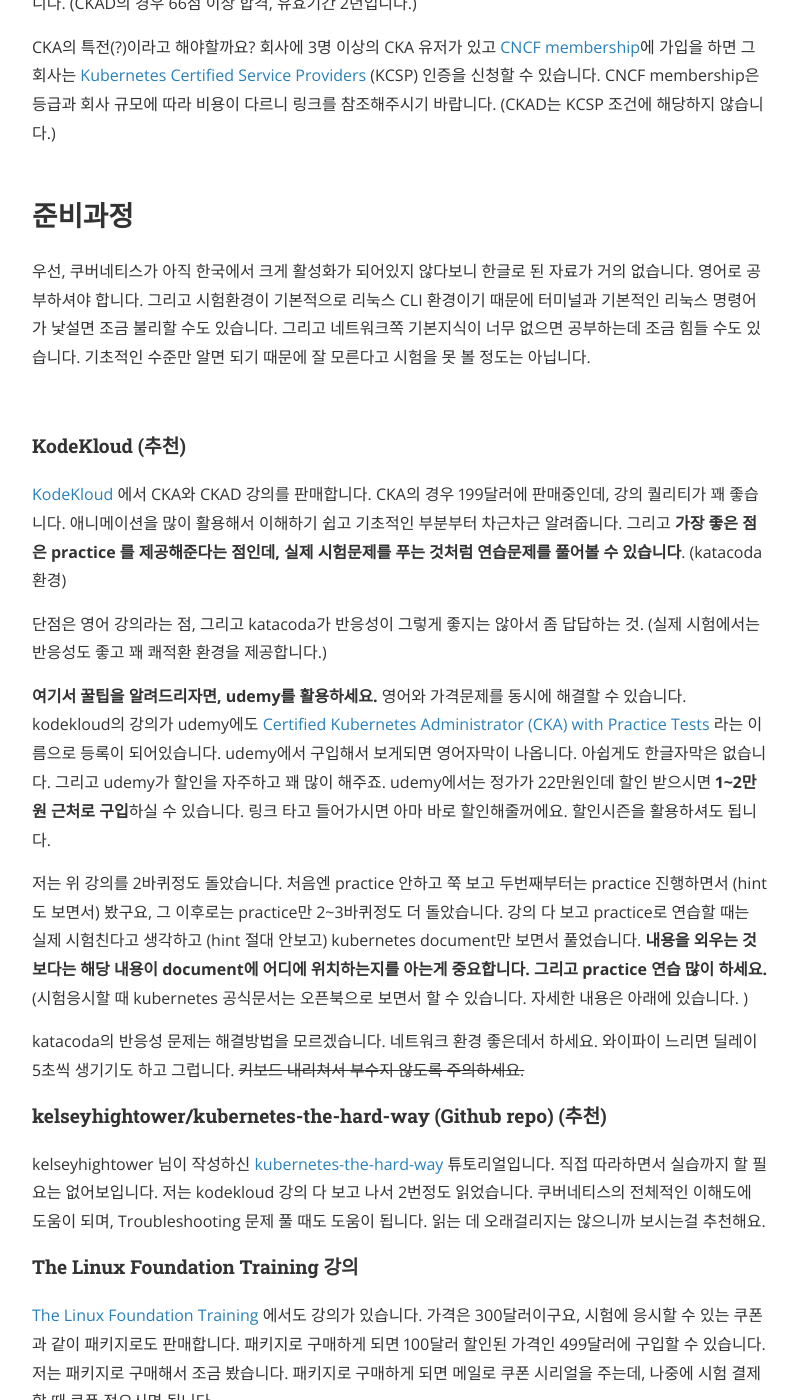
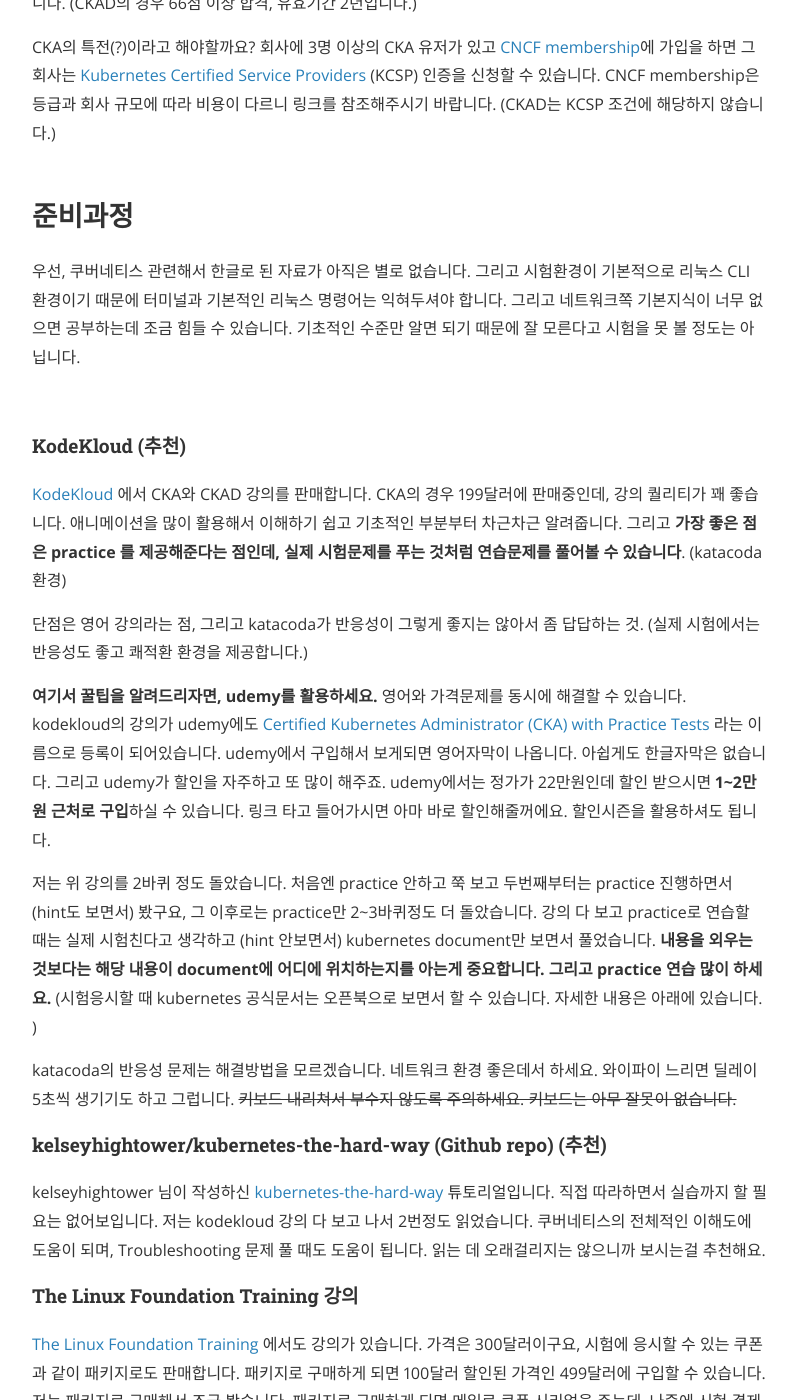
Before and after one commit to dudaji/blog, a Jekyll site: the page built from docs/_posts/kubernetes/2019-06-24-cka-acceptance-review-soonbee.md, in a window 1280 px wide and 1400 px high, scrolled down 1219 px. Shown: the whole window, without its empty margins (240-1038 px from the left). Built offline with Jekyll 4.4.1, drawn with Linux system fonts in a browser that asks for light colours; nearby versions of some CDN libraries; comment, search, counter and statistics services are not loaded; some of the changed text lies outside the part shown.

Commit message:
Update post: CKA acceptance review by soonbee

```diff
--- a/docs/_posts/kubernetes/2019-06-24-cka-acceptance-review-soonbee.md
+++ b/docs/_posts/kubernetes/2019-06-24-cka-acceptance-review-soonbee.md
@@ -27,7 +27,7 @@ CKA의 특전(?)이라고 해야할까요? 회사에 3명 이상의 CKA 유저
 
 ## 준비과정
 
-우선, 쿠버네티스가 아직 한국에서 크게 활성화가 되어있지 않다보니 한글로 된 자료가 거의 없습니다. 영어로 공부하셔야 합니다. 그리고 시험환경이 기본적으로 리눅스 CLI 환경이기 때문에 터미널과 기본적인 리눅스 명령어가 낯설면 조금 불리할 수도 있습니다. 그리고 네트워크쪽 기본지식이 너무 없으면 공부하는데 조금 힘들 수도 있습니다. 기초적인 수준만 알면 되기 때문에 잘 모른다고 시험을 못 볼 정도는 아닙니다.
+우선, 쿠버네티스 관련해서 한글로 된 자료가 아직은 별로 없습니다. 그리고 시험환경이 기본적으로 리눅스 CLI 환경이기 때문에 터미널과 기본적인 리눅스 명령어는 익혀두셔야 합니다. 그리고 네트워크쪽 기본지식이 너무 없으면 공부하는데 조금 힘들 수 있습니다. 기초적인 수준만 알면 되기 때문에 잘 모른다고 시험을 못 볼 정도는 아닙니다.
 
 <br/>
 
@@ -36,13 +36,13 @@ CKA의 특전(?)이라고 해야할까요? 회사에 3명 이상의 CKA 유저
 
 [KodeKloud](https://kodekloud.com/) 에서 CKA와 CKAD 강의를 판매합니다. CKA의 경우 199달러에 판매중인데, 강의 퀄리티가 꽤 좋습니다. 애니메이션을 많이 활용해서 이해하기 쉽고 기초적인 부분부터 차근차근 알려줍니다. 그리고 **가장 좋은 점은 practice 를 제공해준다는 점인데, 실제 시험문제를 푸는 것처럼 연습문제를 풀어볼 수 있습니다**. (katacoda 환경)
 
-단점은 영어 강의라는 점, 그리고 katacoda가 반응성이 그렇게 좋지는 않아서 좀 답답하는 것. (실제 시험에서는 반응성도 좋고 꽤 쾌적환 환경을 제공합니다.)
+단점은 영어 강의라는 점, 그리고 katacoda가 반응성이 그렇게 좋지는 않아서 좀 답답하는 것. (실제 시험에서는 반응성도 좋고 쾌적환 환경을 제공합니다.)
 
-**여기서 꿀팁을 알려드리자면, udemy를 활용하세요.** 영어와 가격문제를 동시에 해결할 수 있습니다. kodekloud의 강의가 udemy에도 [Certified Kubernetes Administrator (CKA) with Practice Tests](https://www.udemy.com/share/1011eoBkAaeFlWTX4=/) 라는 이름으로 등록이 되어있습니다. udemy에서 구입해서 보게되면 영어자막이 나옵니다. 아쉽게도 한글자막은 없습니다. 그리고 udemy가 할인을 자주하고 꽤 많이 해주죠. udemy에서는 정가가 22만원인데 할인 받으시면 **1~2만원 근처로 구입**하실 수 있습니다. 링크 타고 들어가시면 아마 바로 할인해줄꺼에요. 할인시즌을 활용하셔도 됩니다.
+**여기서 꿀팁을 알려드리자면, udemy를 활용하세요.** 영어와 가격문제를 동시에 해결할 수 있습니다. kodekloud의 강의가 udemy에도 [Certified Kubernetes Administrator (CKA) with Practice Tests](https://www.udemy.com/share/1011eoBkAaeFlWTX4=/) 라는 이름으로 등록이 되어있습니다. udemy에서 구입해서 보게되면 영어자막이 나옵니다. 아쉽게도 한글자막은 없습니다. 그리고 udemy가 할인을 자주하고 또 많이 해주죠. udemy에서는 정가가 22만원인데 할인 받으시면 **1~2만원 근처로 구입**하실 수 있습니다. 링크 타고 들어가시면 아마 바로 할인해줄꺼에요. 할인시즌을 활용하셔도 됩니다.
 
-저는 위 강의를 2바퀴정도 돌았습니다. 처음엔 practice 안하고 쭉 보고 두번째부터는 practice 진행하면서 (hint도 보면서) 봤구요, 그 이후로는 practice만 2~3바퀴정도 더 돌았습니다. 강의 다 보고 practice로 연습할 때는 실제 시험친다고 생각하고  (hint 절대 안보고) kubernetes document만 보면서 풀었습니다. **내용을 외우는 것보다는 해당 내용이 document에 어디에 위치하는지를 아는게 중요합니다. 그리고 practice 연습 많이 하세요.** (시험응시할 때 kubernetes 공식문서는 오픈북으로 보면서 할 수 있습니다. 자세한 내용은 아래에 있습니다. )
+저는 위 강의를 2바퀴 정도 돌았습니다. 처음엔 practice 안하고 쭉 보고 두번째부터는 practice 진행하면서 (hint도 보면서) 봤구요, 그 이후로는 practice만 2~3바퀴정도 더 돌았습니다. 강의 다 보고 practice로 연습할 때는 실제 시험친다고 생각하고 (hint 안보면서) kubernetes document만 보면서 풀었습니다. **내용을 외우는 것보다는 해당 내용이 document에 어디에 위치하는지를 아는게 중요합니다. 그리고 practice 연습 많이 하세요.** (시험응시할 때 kubernetes 공식문서는 오픈북으로 보면서 할 수 있습니다. 자세한 내용은 아래에 있습니다. )
 
-katacoda의 반응성 문제는 해결방법을 모르겠습니다. 네트워크 환경 좋은데서 하세요. 와이파이 느리면 딜레이 5초씩 생기기도 하고 그럽니다. ~~키보드 내리쳐서 부수지 않도록 주의하세요.~~
+katacoda의 반응성 문제는 해결방법을 모르겠습니다. 네트워크 환경 좋은데서 하세요. 와이파이 느리면 딜레이 5초씩 생기기도 하고 그럽니다. ~~키보드 내리쳐서 부수지 않도록 주의하세요. 키보드는 아무 잘못이 없습니다.~~
 <br/>
 
 
@@ -290,7 +290,7 @@ daemonset : ds
 
 
 
-근데 뭔가 허전하죠? 이름 부분이 비어있길래 '뭐지...?' 하고 한참을 봤습니다. 드래그해서 copy & paste 하니까 '순재 권' 이라고 나오더라구요. 구글계정으로 가입을 했는데, 구글 프로필에 제 이름이 한글로 되어있어서 그게 그대로 올라갔나봐요. 알고보니까 cncf training portal에서 check list에 Verify Name 누르면 이름 등 제 개인정보 확인 및 변경이 가능하네요. 여러분들은 꼭 확인하시고 저같은 경우는 겪지 않으시길 바랍니다. (문의메일 넣어놨는데 어떻게 되려나요..ㅠㅠ)
+~~근데 뭔가 허전하죠? 이름 부분이 비어있길래 '뭐지...?' 하고 한참을 봤습니다. 드래그해서 copy & paste 하니까 '순재 권' 이라고 나오더라구요. 구글계정으로 가입을 했는데, 구글 프로필에 제 이름이 한글로 되어있어서 그게 그대로 올라갔나봐요.~~ 메일로 문의해서 해결했습니다. 오래 걸릴 줄 알았는데 금방 해결 되네요. 한글이름은 인코딩 문제로 표기가 안되는 것 같습니다. cncf training portal에서 check list에 Verify Name 누르면 이름 등 제 개인정보 확인 및 변경이 가능하네요. 여러분들은 시험전에 꼭 확인하시고 저와 같은 경우는 겪지 않으시길 바랍니다.
 
 ![check_list](/assets/cka-acceptance-review-soonbee/check_list.png)
 
```
Also changed, not shown: docs/assets/cka-acceptance-review-soonbee/cka_certificate.png.
